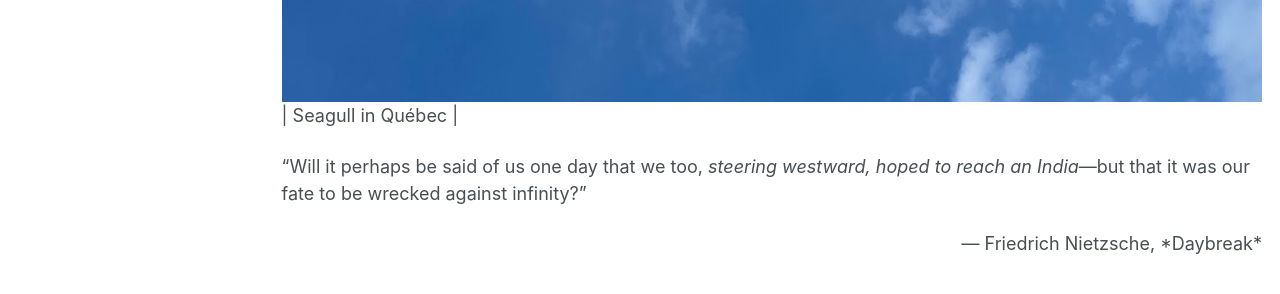
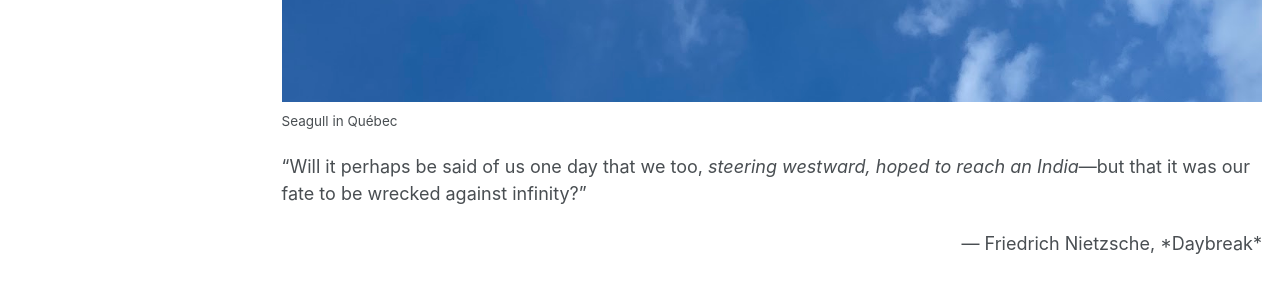
Before and after one commit to yangliu-95/yangliu-95.github.io, a Jekyll site: the page built from _pages/misc.md, in a window 1280 px wide and 1040 px high. Shown: the part 585-879 px from the top of the window. Built offline with Jekyll 4.4.1, drawn with Linux system fonts in a browser that asks for light colours.

```diff
--- a/_pages/misc.md
+++ b/_pages/misc.md
@@ -6,9 +6,7 @@ author_profile: true
 ---
 
 <img src="/images/misc.jpg" alt="Seagull in Québec" class="inline"/>
-| Seagull in Québec |
-
-
+<sub>Seagull in Québec</sub>
 
 
 "Will it perhaps be said of us one day that we too, *steering westward, hoped to reach an India*—but that it was our fate to be wrecked against infinity?"
```
